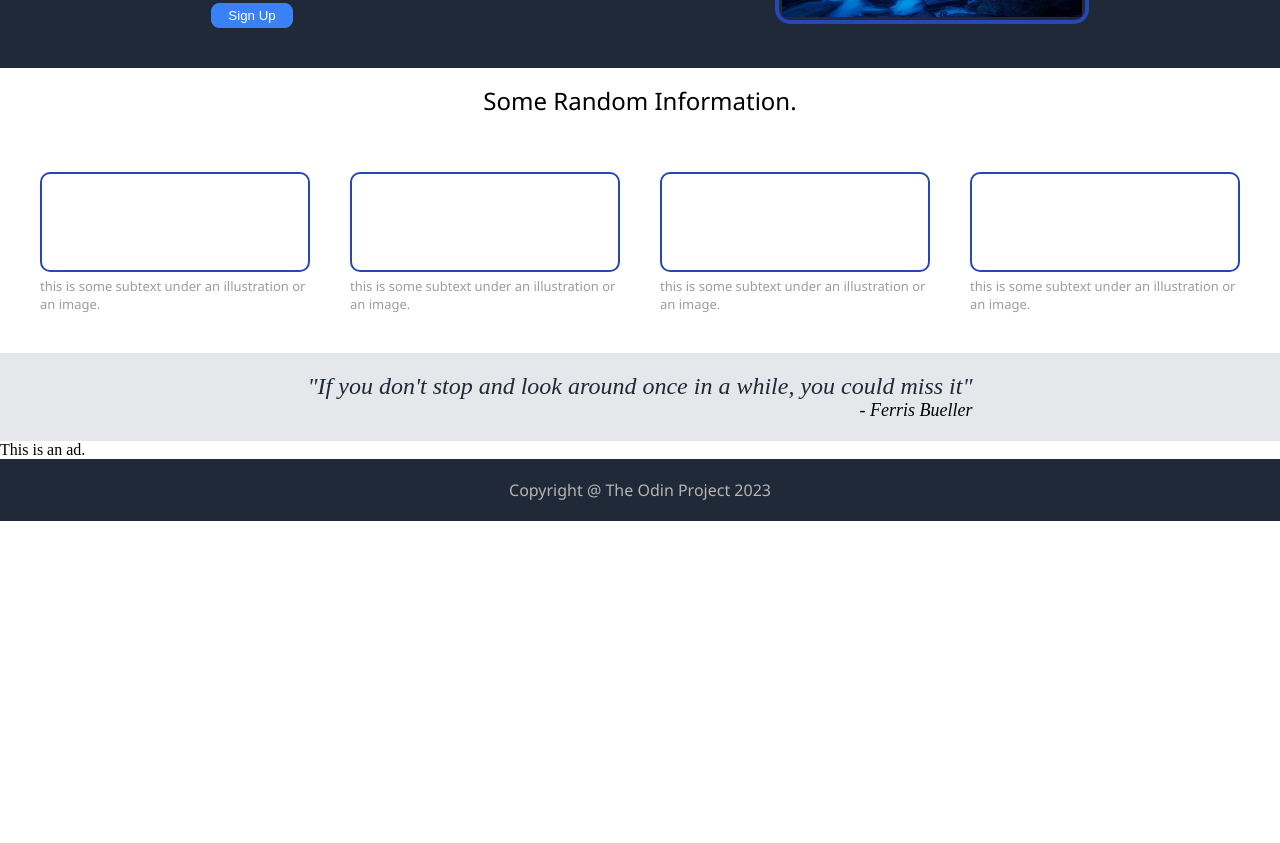
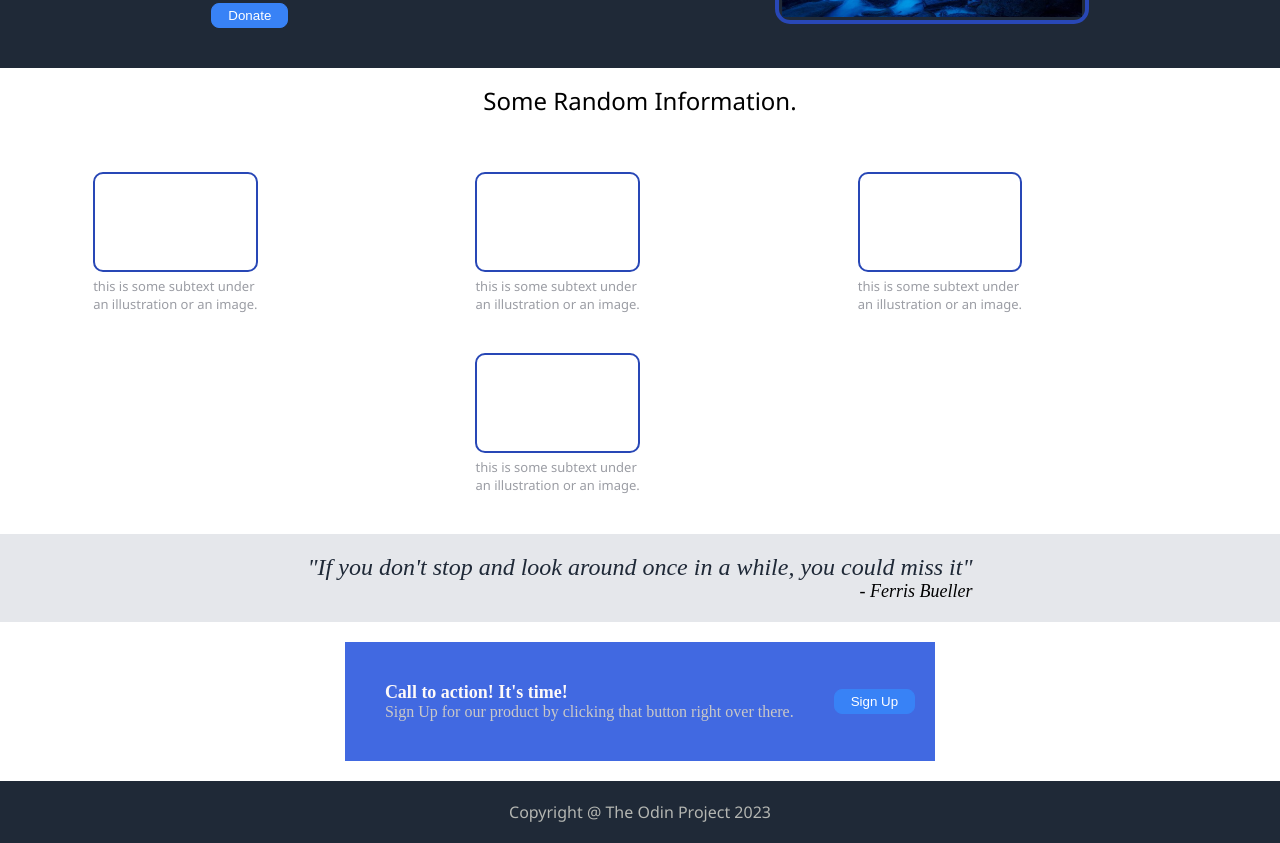
Before and after one commit to KevSalad/landing-page, a plain HTML site: page index.html in a window 1280 px wide. Shown: the part 308-1151 px from the top of the page. Before the commit the page ends 829 px from the top, so only its background shows below. Drawn offline with Linux system fonts and the light colour scheme.

Commit message:
Finished Landing Page

```diff
--- a/index.html
+++ b/index.html
@@ -30,7 +30,7 @@
                         smaller font
                         and the color is lower contrast.
                     </div>
-                    <button> Sign Up </button>
+                    <button> Donate </button>
                 </div>
                 <div class="right">
                     <div class="image"> <img src="images/landscape.png" width="300" height="200"></div>
@@ -69,13 +69,20 @@
             </div>
         </div>
 
-        <div class="AD">
-            <div class="adtext"> This is an ad. </div>
+        <div class="ad">
+            <div class="adbox">
+                <div class="adtext">
+                    <h1> Call to action! It's time! </h1>
+                    <p> Sign Up for our product by clicking that button right over there. </p>
+                </div>
+                <button class="sign-button"> Sign Up </button>
+            </div>
         </div>
+    </div>
 
-        <div class="footer">
-            <div class="ftext"> Copyright @ The Odin Project 2023  </div>
-        </div>
+    <div class="footer">
+        <div class="ftext"> Copyright @ The Odin Project 2023 </div>
+    </div>
 
     </div>
 </body>
--- a/styles.css
+++ b/styles.css
@@ -110,9 +110,12 @@ button {
 
 .infoboxes {
     display: flex;
+    flex-direction: row;
     justify-content: space-evenly;
     align-items: center;
     padding: 20px;
+    margin: 0 2.5em;
+    flex-wrap: wrap;
 }
 
 .subcontainer {
@@ -127,7 +130,7 @@ button {
 
 .border {
     height: 100px;
-    width: auto;
+    width: 50%;
     border: 2px solid #2847b6;
     box-sizing: border-box;
     border-radius: 10px;
@@ -136,6 +139,7 @@ button {
 }
 
 .bordertext {
+    width: 50%;
     color: #9b9da4;
     font-size: 13px;
     font-family: 'Segoe UI', Tahoma, Geneva, Verdana, sans-serif;
@@ -166,6 +170,43 @@ button {
 }
 /* End of Quote */
 
+/* Ad */
+.ad {
+    display: flex;
+    justify-content: center;
+    align-items: center;
+    padding: 20px;
+}
+
+.adbox {
+    background-color: royalblue;
+    display: flex;
+    padding: 20px;
+    gap: 20px;
+}
+
+.adtext {
+    color: #c9c8c8;
+    display: inline;
+    justify-content: center;
+    align-items: center;
+    padding: 20px;
+
+}
+
+h1 {
+    font-size: 18px;
+    color: rgb(253, 249, 249);
+}
+
+.sign-button {
+    display: flex;
+    align-self: center;
+    height: 50%;
+}
+
+/* End Ad */
+
 /* Footer */
 .footer {
     display: flex;
```
Also changed, not shown: 1 other file.
